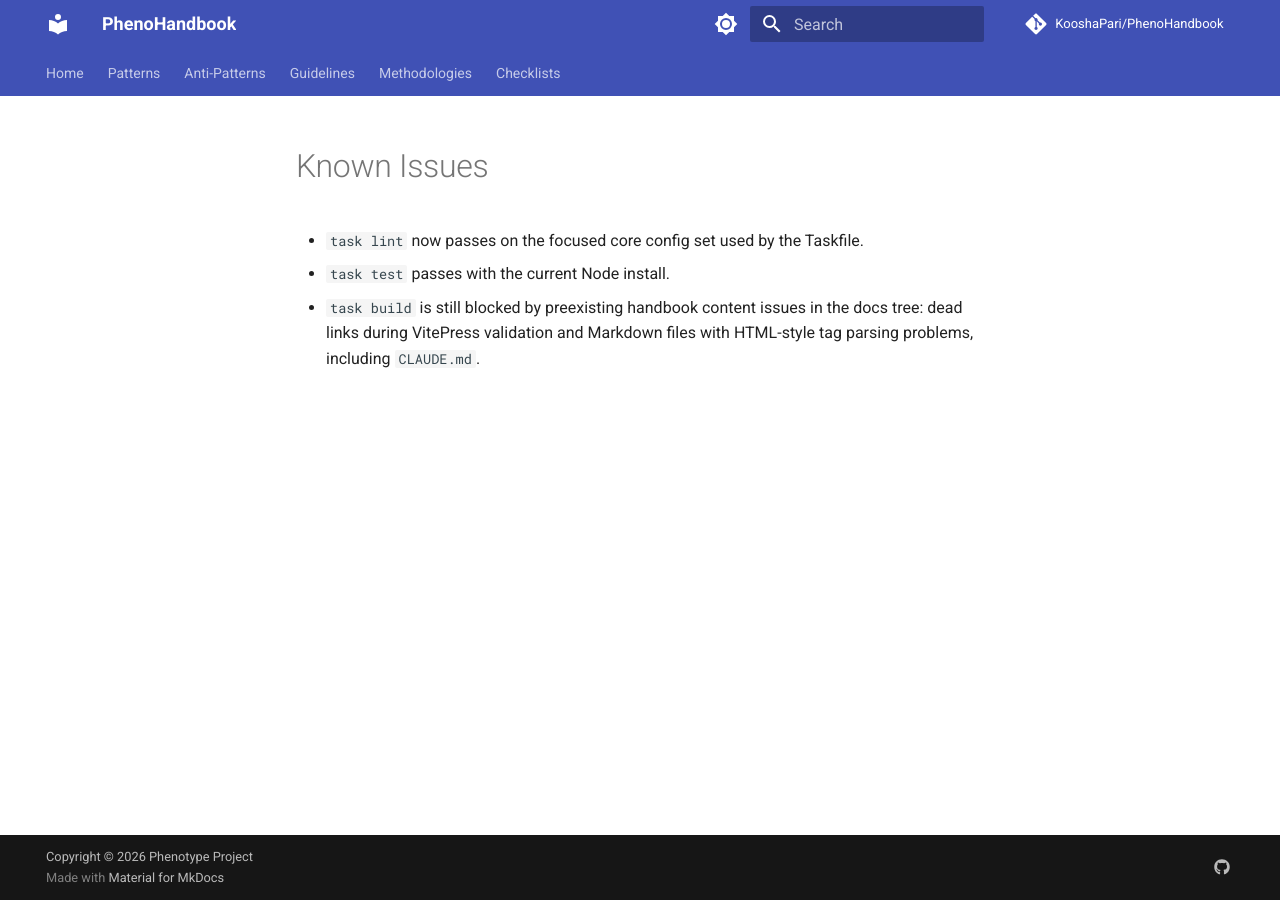
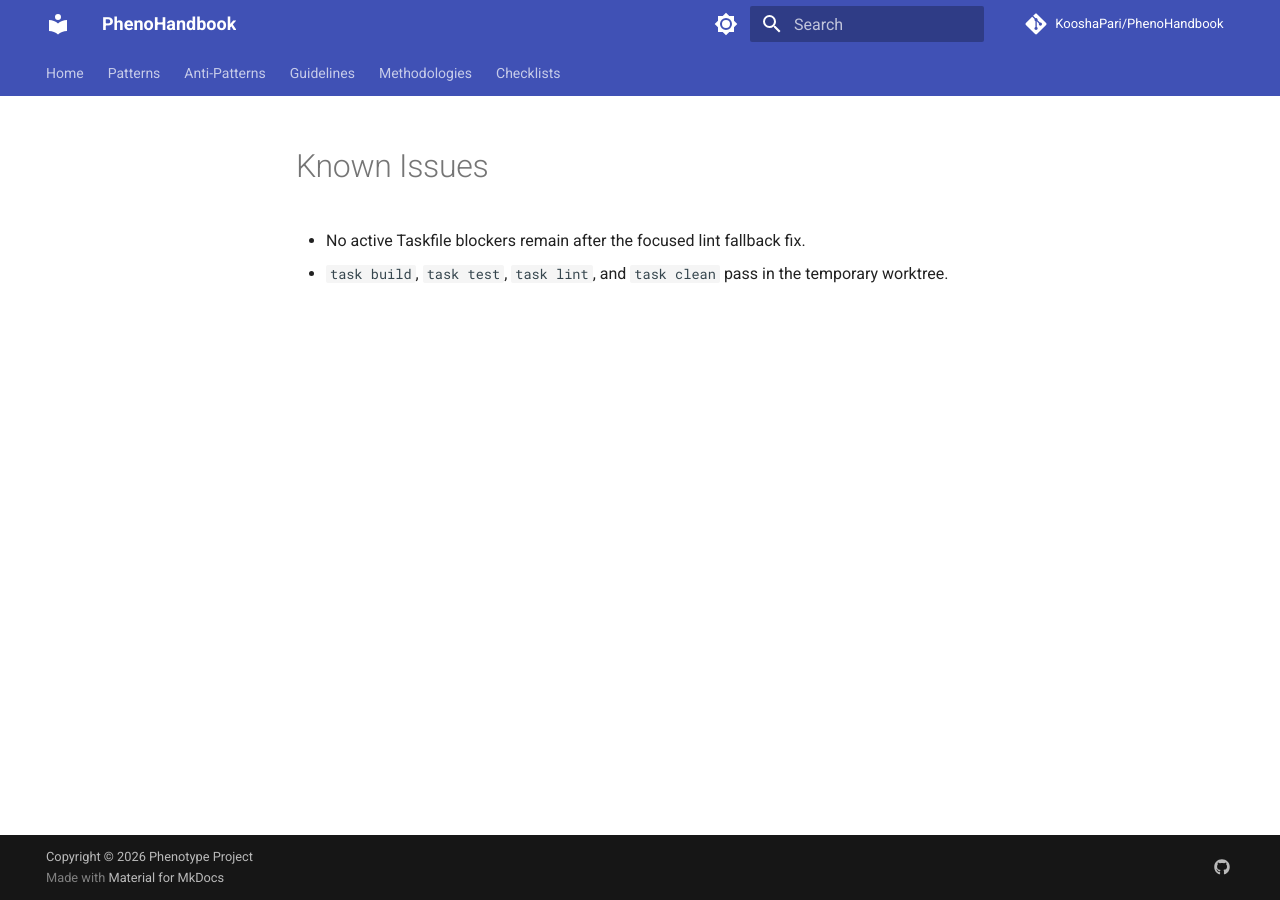
Before and after one commit to KooshaPari/PhenoHandbook, an MkDocs documentation site: the page built from docs/sessions/2026-04-28-taskfile-common-tasks/05_KNOWN_ISSUES.md, in a window 1280 px wide. Built offline with MkDocs 1.6.1 and Material for MkDocs 9.7.7, drawn with Linux system fonts in a browser that asks for light colours; comment, search, counter and statistics services are not loaded; the version menu is left out.

Commit message:
harden taskfile common tasks
Co-authored-by: Codex <noreply@openai.com>

```diff
--- a/docs/sessions/2026-04-28-taskfile-common-tasks/05_KNOWN_ISSUES.md
+++ b/docs/sessions/2026-04-28-taskfile-common-tasks/05_KNOWN_ISSUES.md
@@ -1,7 +1,4 @@
 # Known Issues
 
-- `task lint` now passes on the focused core config set used by the Taskfile.
-- `task test` passes with the current Node install.
-- `task build` is still blocked by preexisting handbook content issues in the docs tree:
-  dead links during VitePress validation and Markdown files with HTML-style tag parsing
-  problems, including `CLAUDE.md`.
+- No active Taskfile blockers remain after the focused lint fallback fix.
+- `task build`, `task test`, `task lint`, and `task clean` pass in the temporary worktree.
--- a/vitest.config.ts
+++ b/vitest.config.ts
@@ -1,8 +1,8 @@
-import { defineConfig } from 'vitest/config';
+import { defineConfig } from "vitest/config";
 
 export default defineConfig({
   test: {
     globals: true,
-    environment: 'node',
+    environment: "node",
   },
 });
```
Also changed, not shown: README.md (+27 -19 lines), Taskfile.yml (+14 -1 lines), docs/sessions/2026-04-28-taskfile-common-tasks/01_RESEARCH.md (+3 -0 lines), docs/sessions/2026-04-28-taskfile-common-tasks/06_TESTING_STRATEGY.md (+1 -0 lines).
